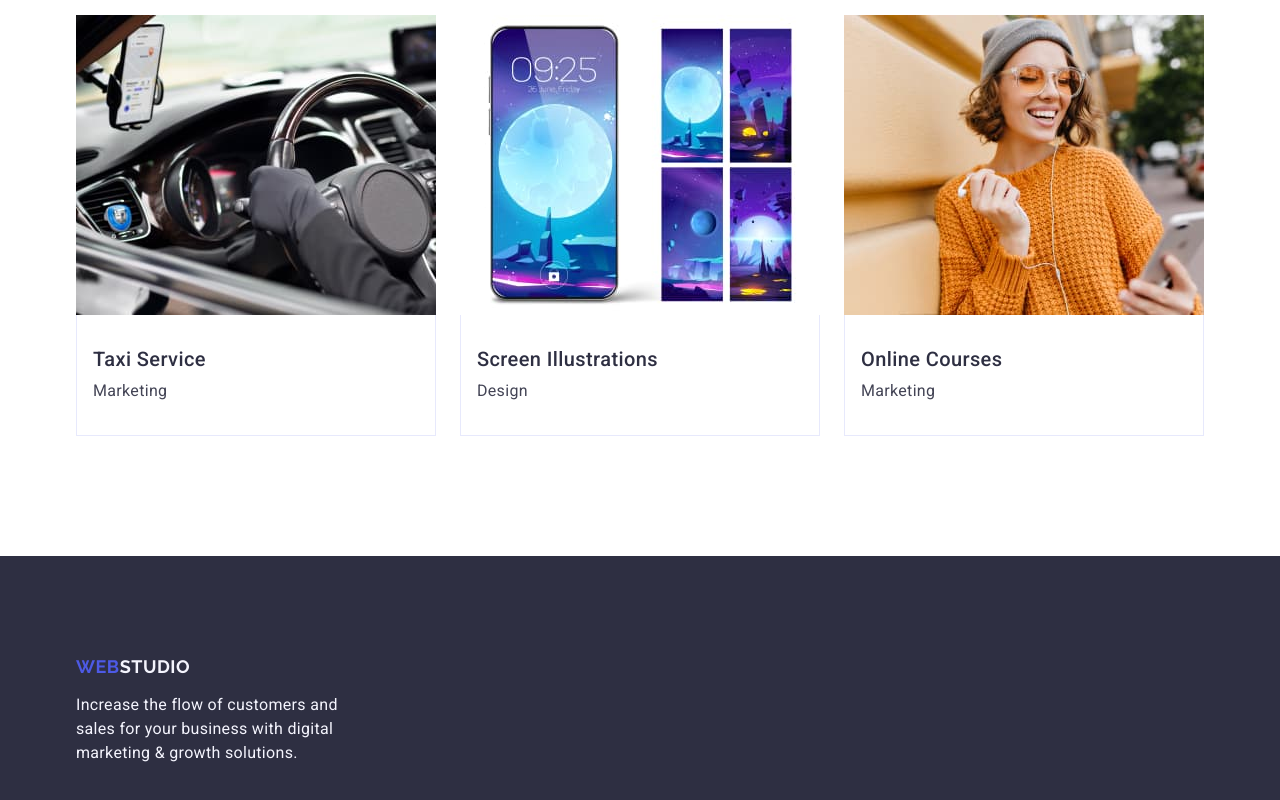
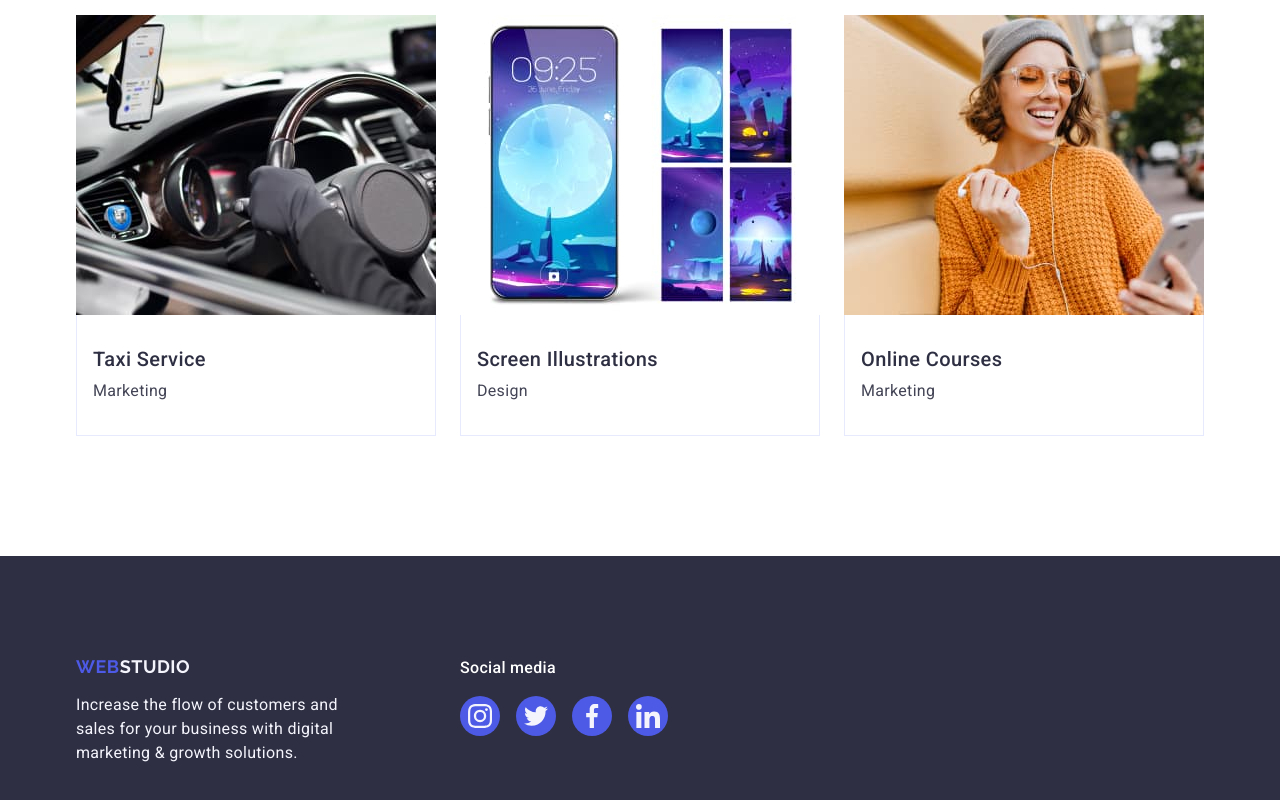
Before and after one commit to VladyslavBihun/goit-markup-hw-04, a plain HTML site: page index.html in a window 1280 px wide. Shown: the part 2633-3433 px from the top of the page. Drawn offline with nearby package versions, Linux system fonts and the light colour scheme.

Commit message:
footer done

```diff
--- a/css/styles.css
+++ b/css/styles.css
@@ -292,6 +292,7 @@ img {
   display: flex;
   gap: 24px;
   justify-content: center;
+  padding: 0 16px;
 }
 
 .socials-item {
@@ -302,12 +303,13 @@ img {
 .socials-link {
   background-color: #4d5ae5;
   color: #f4f4fd;
-  border-radius: 50%;
+
   display: flex;
   align-items: center;
   justify-content: center;
   width: 100%;
   height: 100%;
+  border-radius: 50%;
 }
 
 .socials-link:hover,
@@ -379,6 +381,14 @@ img {
   padding: 100px 0;
 }
 
+.footer-container {
+  display: flex;
+}
+
+.footer-logo-box {
+  margin-right: 120px;
+}
+
 .footer-logo {
   color: #4d5ae5;
   font-family: Raleway, sans-serif;
@@ -404,3 +414,49 @@ img {
 
   max-width: 264px;
 }
+
+.footer-socials {
+  display: flex;
+  flex-direction: column;
+}
+
+.footer-socials-title {
+  color: #fff;
+  font-size: 16px;
+  font-weight: 500;
+  line-height: 1.5;
+  letter-spacing: 0.02em;
+  margin-bottom: 16px;
+}
+
+.footer-socials-list {
+  display: flex;
+  gap: 16px;
+  justify-content: flex-start;
+}
+
+.footer-socials-item {
+  width: 40px;
+  height: 40px;
+}
+
+.footer-socials-link {
+  background-color: #4d5ae5;
+  color: #f4f4fd;
+
+  display: flex;
+  align-items: center;
+  justify-content: center;
+  width: 100%;
+  height: 100%;
+  border-radius: 50%;
+}
+
+.footer-socials-link:hover,
+.footer-socials-link:focus {
+  background-color: #31d0aa;
+}
+
+.footer-socials-icon {
+  fill: currentColor;
+}
--- a/index.html
+++ b/index.html
@@ -396,7 +396,8 @@
 
     <!-- Footer -->
     <footer class="footer">
-      <div class="container">
+      <div class="container footer-container">
+        <div class="footer-logo-box">
           <a class="footer-logo" href="./index.html"
             >Web<span class="logo-studio-white">Studio</span></a
           >
@@ -405,6 +406,40 @@
             digital marketing & growth solutions.
           </p>
         </div>
+        <div class="footer-socials">
+          <h3 class="footer-socials-title">Social media</h3>
+          <ul class="footer-socials-list">
+            <li class="footer-socials-item">
+              <a href="" class="footer-socials-link">
+                <svg class="footer-socials-icon" width="24" height="24">
+                  <use href="./images/icons/icons.svg#icon-instagram"></use>
+                </svg>
+              </a>
+            </li>
+            <li class="footer-socials-item">
+              <a href="" class="footer-socials-link">
+                <svg class="footer-socials-icon" width="24" height="24">
+                  <use href="./images/icons/icons.svg#icon-twitter"></use>
+                </svg>
+              </a>
+            </li>
+            <li class="footer-socials-item">
+              <a href="" class="footer-socials-link">
+                <svg class="footer-socials-icon" width="24" height="24">
+                  <use href="./images/icons/icons.svg#icon-facebook"></use>
+                </svg>
+              </a>
+            </li>
+            <li class="footer-socials-item">
+              <a href="" class="footer-socials-link">
+                <svg class="footer-socials-icon" width="24" height="24">
+                  <use href="./images/icons/icons.svg#icon-linkedin"></use>
+                </svg>
+              </a>
+            </li>
+          </ul>
+        </div>
+      </div>
     </footer>
   </body>
 </html>
```
Lines whose indentation alone changed are shown as unchanged.
